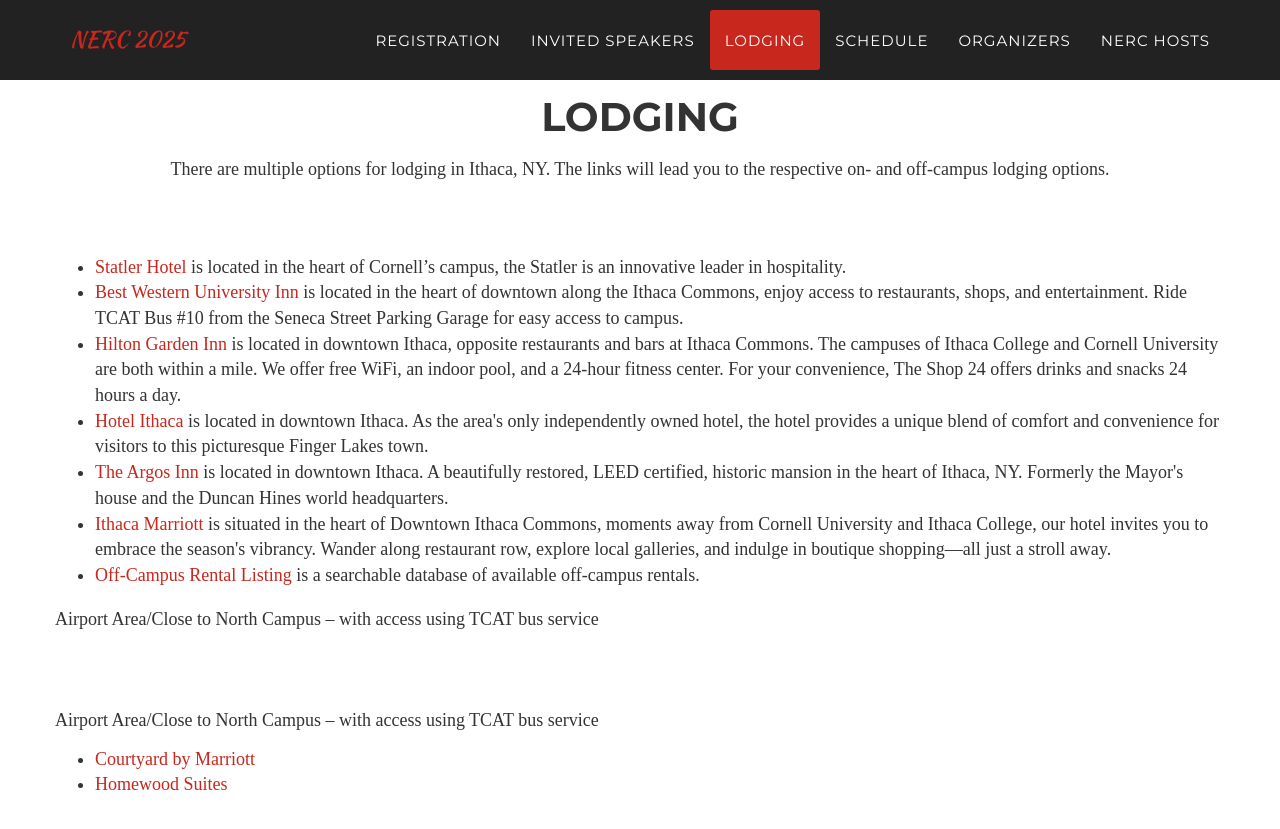
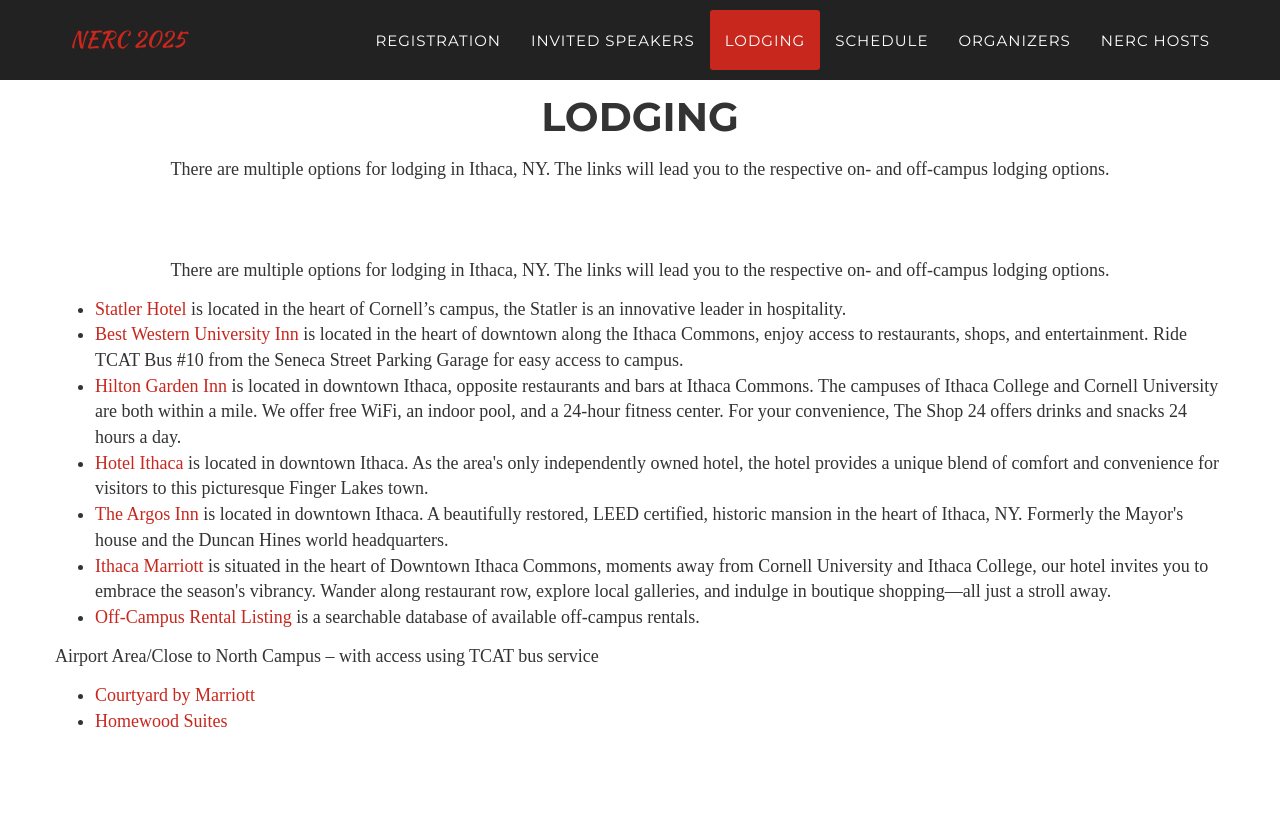
Before and after one commit to Cornell-Tech-AIRLab/cornell2025.nerc.io, a Jekyll site: the page built from index.html, in a window 1280 px wide and 900 px high, scrolled down 2525 px. Shown: the top 829 px of the window. Built offline with Jekyll 4.4.1, drawn with Linux system fonts in a browser that asks for light colours; some web fonts are replaced.

Commit message:
testing centered para

```diff
--- a/_includes/lodging.html
+++ b/_includes/lodging.html
@@ -6,6 +6,9 @@
                     <h2 class="section-heading">Lodging</h2>
                     <h3 class="section-subheading">There are multiple options for lodging in Ithaca, NY. The links will lead you to the respective on- and off-campus lodging options.</h3>
                 </div>
+
+                <p style="font-family: 'Times New Roman', Times, serif; font-size: 18px; text-align: center;">There are multiple options for lodging in Ithaca, NY. The links will lead you to the respective on- and off-campus lodging options.</p>
+
                 <ul style="font-family: 'Times New Roman', Times, serif; font-size: 18px;">
                     <li><a href="https://statlerhotel.cornell.edu/">Statler Hotel</a> is located in the heart of Cornell’s campus, the Statler is an innovative leader in hospitality.</li>
                     <li><a href="https://www.bestwestern.com/en_US/book/hotels-in-ithaca/best-western-university-inn/propertyCode.33065.html">Best Western University Inn</a> is located in the heart of downtown along the Ithaca Commons, enjoy access to restaurants, shops, and entertainment.  Ride TCAT Bus #10 from the Seneca Street Parking Garage for easy access to campus.</li>
@@ -15,7 +18,7 @@
                     <li><a href="https://www.marriott.com/hotels/travel/ithmc-ithaca-marriott-downtown-on-the-commons/">Ithaca Marriott</a> is situated in the heart of Downtown Ithaca Commons, moments away from Cornell University and Ithaca College, our hotel invites you to embrace the season's vibrancy. Wander along restaurant row, explore local galleries, and indulge in boutique shopping—all just a stroll away.</li>
                     <li><a href="https://listings.offcampusliving.cornell.edu/">Off-Campus Rental Listing</a> is a searchable database of available off-campus rentals.</li>
                 </ul>
-                <h3 class="section-subheading">Airport Area/Close to North Campus – with access using TCAT bus service</h3>
+
                 <p style="font-family: 'Times New Roman', Times, serif; font-size: 18px;">Airport Area/Close to North Campus – with access using TCAT bus service</p>
                 <ul style="font-family: 'Times New Roman', Times, serif; font-size: 18px;">
                     <li><a href="https://www.marriott.com/hotels/fact-sheet/travel/ithcy-courtyard-ithaca-airport-university/">Courtyard by Marriott</a></li>
```
